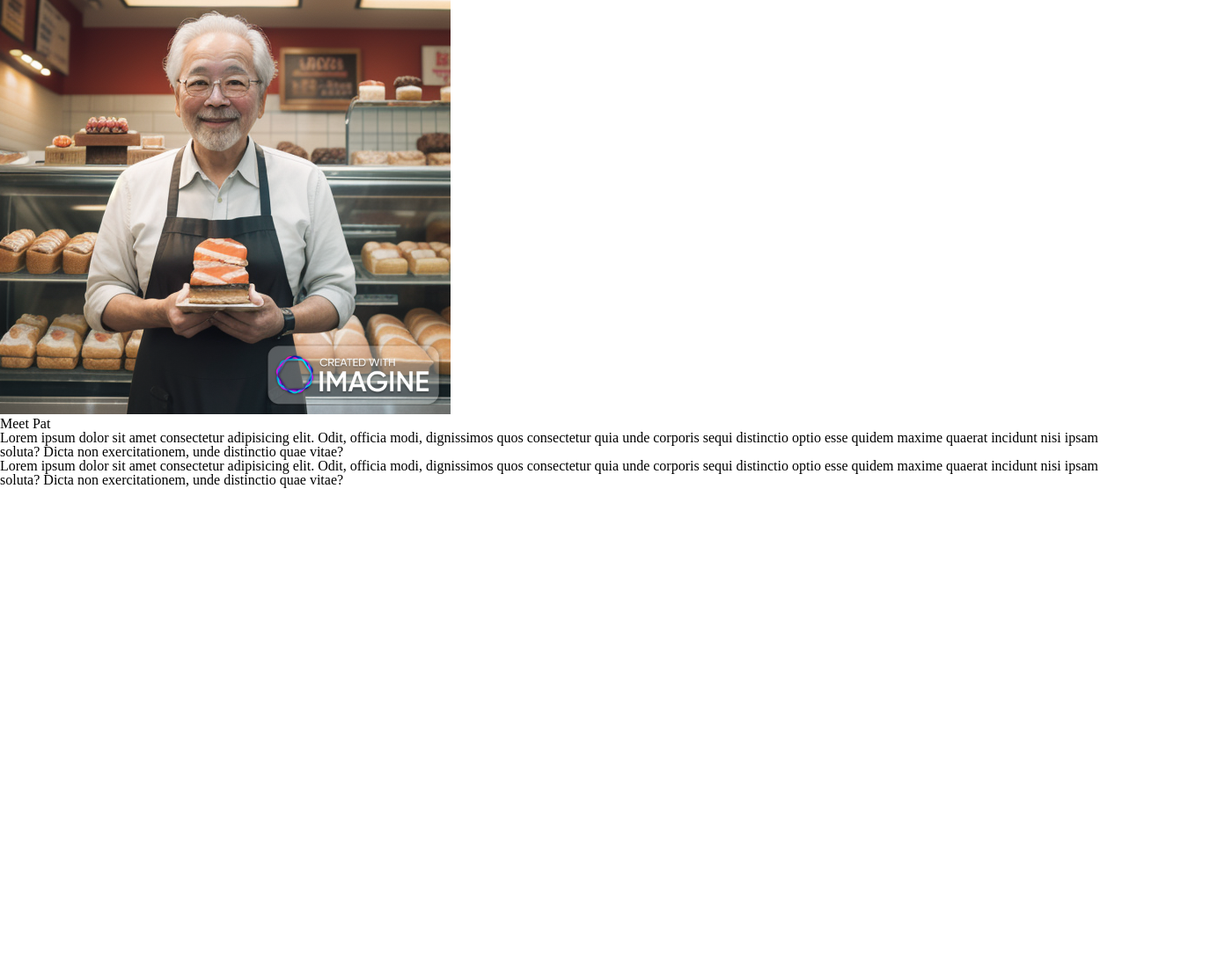
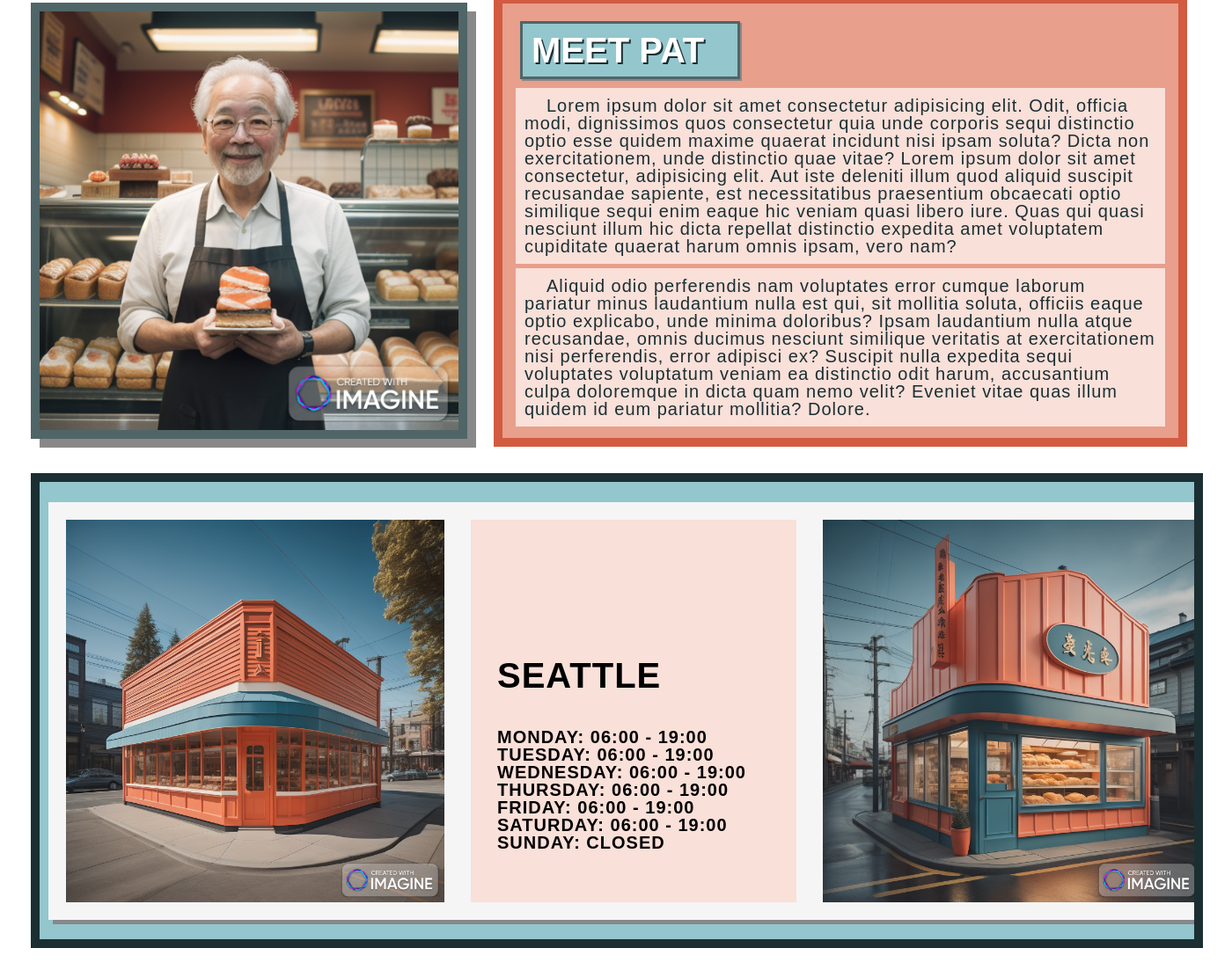
Before and after one commit to cordeliasnape/cookies-stand, a plain HTML site: page index.html in a window 1280 px wide. Shown: the part 215-1318 px from the top of the page at 88% size, 1400 px wide, since content can reach past the window. Before the commit the page ends 800 px from the top, so only its background shows below. Drawn offline with Linux system fonts and the light colour scheme.

Commit message:
added location bar

```diff
--- a/index.html
+++ b/index.html
@@ -16,32 +16,78 @@
       </div>
       <nav>
         <button a href="#story">Pat's Story</button>
+        <button>Our Locations</button>
         <button>About Us</button>
-        <button>Our Locations</button>
         <button>Menu</button>
       </nav>
     </header>
     <main>
       <section id="story">
         <img id="pat" src="./shop-images/pat.png" />
-        <div id="storyText">
-          <h2>Meet Pat</h2>
+        <div class="textbox1">
+          <h2 class="title">Meet Pat</h2>
           <p>
             Lorem ipsum dolor sit amet consectetur adipisicing elit. Odit,
             officia modi, dignissimos quos consectetur quia unde corporis sequi
             distinctio optio esse quidem maxime quaerat incidunt nisi ipsam
-            soluta? Dicta non exercitationem, unde distinctio quae vitae?
+            soluta? Dicta non exercitationem, unde distinctio quae vitae? Lorem
+            ipsum dolor sit amet consectetur, adipisicing elit. Aut iste
+            deleniti illum quod aliquid suscipit recusandae sapiente, est
+            necessitatibus praesentium obcaecati optio similique sequi enim
+            eaque hic veniam quasi libero iure. Quas qui quasi nesciunt illum
+            hic dicta repellat distinctio expedita amet voluptatem cupiditate
+            quaerat harum omnis ipsam, vero nam?
           </p>
           <p>
-            Lorem ipsum dolor sit amet consectetur adipisicing elit. Odit,
-            officia modi, dignissimos quos consectetur quia unde corporis sequi
-            distinctio optio esse quidem maxime quaerat incidunt nisi ipsam
-            soluta? Dicta non exercitationem, unde distinctio quae vitae?
+            Aliquid odio perferendis nam voluptates error cumque laborum
+            pariatur minus laudantium nulla est qui, sit mollitia soluta,
+            officiis eaque optio explicabo, unde minima doloribus? Ipsam
+            laudantium nulla atque recusandae, omnis ducimus nesciunt similique
+            veritatis at exercitationem nisi perferendis, error adipisci ex?
+            Suscipit nulla expedita sequi voluptates voluptatum veniam ea
+            distinctio odit harum, accusantium culpa doloremque in dicta quam
+            nemo velit? Eveniet vitae quas illum quidem id eum pariatur
+            mollitia? Dolore.
           </p>
         </div>
       </section>
+      <section id="loc-bar">
+        <span class="location">
+          <img src="./shop-images/seattleshop.png" class="shop-pic" />
+          <div class="location-text">
+            <h3 class="location-title">Seattle</h3>
+            <p>
+              <ul class="opening-times">
+              <li>Monday: 06:00 - 19:00</li>
+              <li>Tuesday: 06:00 - 19:00</li>
+              <li>Wednesday: 06:00 - 19:00</li>
+              <li>Thursday: 06:00 - 19:00</li>
+              <li>Friday: 06:00 - 19:00</li>
+              <li>Saturday: 06:00 - 19:00</li>
+              <li>Sunday: closed</li>
+            </ul>
+          </p>
+          </div>
+        </span>
+        <span class="location">
+          <img src="./shop-images/tokyoshop.png" class="shop-pic" />
+          <div class="location-text">
+            <h3 class="location-title">Tokyo</h3>
+            <p>
+              <ul class="opening-times">
+              <li>Monday: 06:00 - 19:00</li>
+              <li>Tuesday: 06:00 - 19:00</li>
+              <li>Wednesday: 06:00 - 19:00</li>
+              <li>Thursday: 06:00 - 19:00</li>
+              <li>Friday: 06:00 - 19:00</li>
+              <li>Saturday: 06:00 - 19:00</li>
+              <li>Sunday: closed</li>
+            </ul>
+          </p>
+          </div>
+        </span>
+      </section>
       <section id="about"></section>
-      <section id="locations"></section>
       <section id="menu"></section>
     </main>
     <footer></footer>
--- a/style.css
+++ b/style.css
@@ -1,10 +1,11 @@
-/* colors: grey - #1B2F33 blue - #859D98 salmon - #D25B41 pink - #E89f8B light pink - #F9E0D9 */
+/* colors: grey - #1B2F33 blue - ##94c6cd salmon - #D25B41 pink - #E89f8B light pink - #F9E0D9 */
 
 header {
   width: 100;
   height: auto;
   background-color: #d25b41;
   display: flex;
+  border: #f9e0d9 5px solid;
 }
 
 #logo {
@@ -17,17 +18,43 @@ header {
 #header-heading {
   width: 40%;
   padding: 10px;
+  margin-left: 40px;
 }
 
 h1 {
   color: white;
-  font-family: arial;
+  font-family: "Montserrat", sans-serif;
+  font-weight: 800;
+  text-transform: uppercase;
+  padding: 10px;
+  margin: 10px;
+  font-size: 34px;
+  justify-content: left;
+  display: block;
+  height: 36px;
+  text-shadow: 2px 2px #d25b41;
+  background-color: #94c6cd;
+  border: 3px solid #506567;
+  box-shadow: 2px 2px #888888;
+  width: 75%;
+}
+
+.title {
+  color: white;
+  font-family: "Montserrat", sans-serif;
+  font-weight: 800;
+  text-transform: uppercase;
   padding: 10px;
   margin: 10px;
   font-size: 40px;
   justify-content: left;
   display: block;
   height: 40px;
+  text-shadow: 2px 2px #1b2f33;
+  background-color: #94c6cd;
+  width: 30%;
+  border: 3px solid #506567;
+  box-shadow: 2px 2px #888888;
 }
 
 header h3 {
@@ -59,7 +86,145 @@ nav button {
 }
 
 nav button:hover {
-  background-color: #859d98;
+  background-color: #94c6cd;
+}
+
+main {
+  padding: 10px 20px;
+  display: flex;
+  flex-direction: column;
+  width: 1360px;
+  margin: 0 auto;
+}
+
+#story {
+  display: flex;
+  align-items: center;
+  flex-direction: row;
+}
+
+.textbox1 {
+  border: #d25b41 solid 10px;
+  width: 55%;
+  height: 474px;
+  flex-wrap: wrap;
+  margin: 15px;
+  padding: 10px;
+  background-color: #e89f8b;
+}
+
+.textbox1 p {
+  font-family: arial;
+  font-size: 20px;
+  margin: 0 auto;
+  display: flex;
+  align-items: center;
+  background-color: #f9e0d9;
+  padding: 10px;
+  margin: 5px;
+  text-indent: 25px;
+  letter-spacing: 1px;
+  color: #1b2f33;
+}
+
+#pat {
+  border: 10px solid #506567;
+  box-shadow: 10px 10px #888888;
+  width: 35%;
+  margin: 15px;
+}
+
+.textbox2 {
+  border: #1b2f33 solid 10px;
+  width: 55%;
+  height: 474px;
+  flex-wrap: wrap;
+  margin: 15px;
+  padding: 10px;
+  background-color: #94c6cd;
+}
+
+.textbox2 p {
+  font-family: arial;
+  font-size: 20px;
+  margin: 0 auto;
+  display: flex;
+  align-items: center;
+  background-color: #f9e0d9;
+  padding: 10px;
+  margin: 5px;
+  text-indent: 25px;
+  letter-spacing: 1px;
+  color: #1b2f33;
+}
+
+#loc-bar {
+  display: flex;
+  align-items: center;
+  flex-direction: row;
+  border: #1b2f33 solid 10px;
+  width: 95%;
+  height: 500px;
+  margin: 15px;
+  padding: 10px;
+  background-color: #94c6cd;
+  overflow-x: auto;
+  overflow-y: hidden;
+  white-space: nowrap;
+}
+
+.location {
+  height: 475px;
+  width: 870px;
+  background-color: whitesmoke;
+  box-shadow: 5px 5px #888888;
+  display: flex;
+  flex-direction: row;
+}
+
+.shop-pic {
+  margin: 20px;
+  width: 430px;
+  align-items: center;
+  flex-direction: row;
+}
+.location-title {
+  color: rgb(0, 0, 0);
+  font-family: "Montserrat", sans-serif;
+  font-weight: 800;
+  text-transform: uppercase;
+  padding: 10px;
+  margin: 10px;
+  font-size: 40px;
+  justify-content: left;
+  display: block;
+  height: 40px;
+  width: 300px;
+}
+
+.location-text {
+  font-family: arial;
+  font-size: 15px;
+  background-color: #f9e0d9;
+  padding: 10px;
+  height: 415px;
+  width: 350px;
+  letter-spacing: 1px;
+  flex-direction: column;
+  justify-content: center;
+  margin: 20px 10px;
+  display: flex;
+}
+
+.opening-times {
+  color: rgb(0, 0, 0);
+  font-family: "Montserrat", sans-serif;
+  font-weight: 800;
+  text-transform: uppercase;
+  padding: 10px;
+  margin: 10px;
+  font-size: 20px;
+  height: 40px;
 }
 
 /* h2 {
```
Also changed, not shown: 1 other file.
